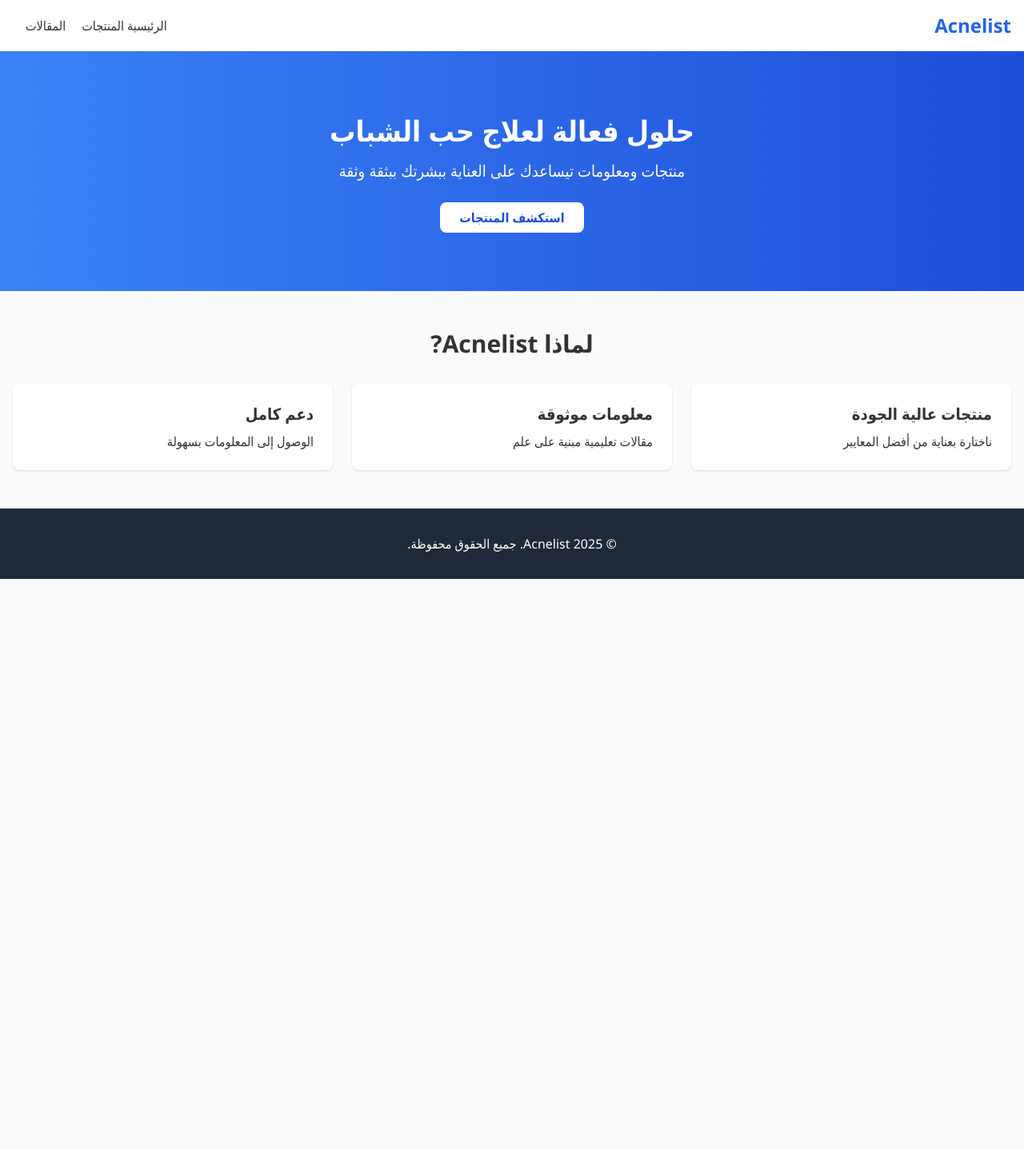
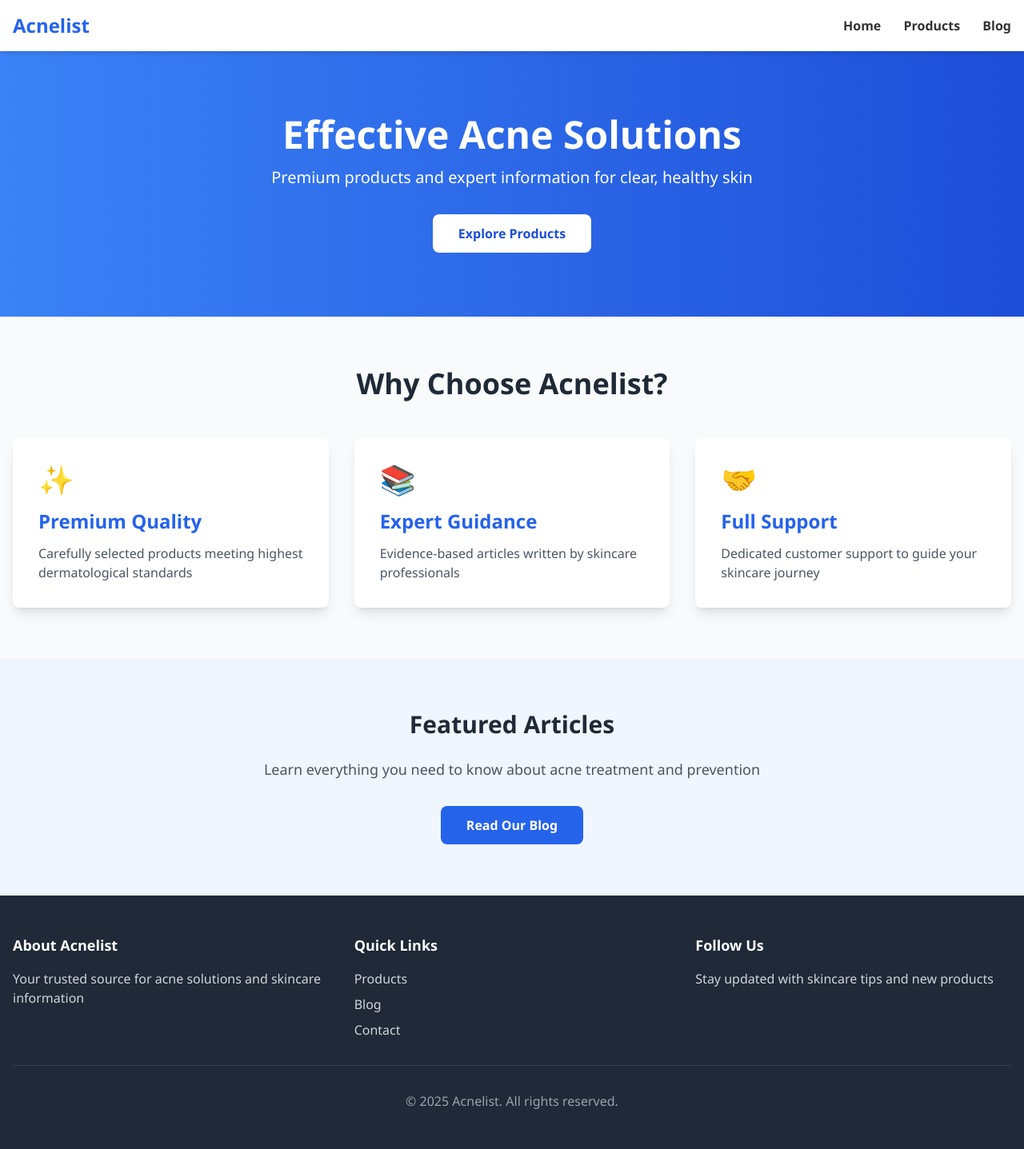
Before and after one commit to 3abdo90/acnelist, a plain HTML site: page index.html in a window 1280 px wide. Shown: the whole page at 80% size. Before the commit the page ends 800 px from the top, so only its background shows below. Drawn offline with nearby package versions, Linux system fonts and the light colour scheme.

Commit message:
Update index.html to English with improved UI

```diff
--- a/index.html
+++ b/index.html
@@ -1,54 +1,93 @@
 <!DOCTYPE html>
-<html lang="ar">
+<html lang="en">
 <head>
   <meta charset="UTF-8">
   <meta name="viewport" content="width=device-width, initial-scale=1.0">
-    <title>علاج حب الشباب - Acnelist</title>
+  <title>Acne Treatment Solutions - Acnelist</title>
   <script src="https://cdn.tailwindcss.com"></script>
   <link rel="stylesheet" href="styles.css">
 </head>
-<body class="bg-gray-50" dir="rtl">
-    <nav class="bg-white shadow-md">
+<body class="bg-gray-50">
+  <nav class="bg-white shadow-md sticky top-0 z-50">
     <div class="max-w-7xl mx-auto px-4 py-4 flex justify-between items-center">
       <h1 class="text-2xl font-bold text-blue-600">Acnelist</h1>
-            <div class="space-x-4">
-                <a href="index.html" class="hover:text-blue-600">الرئيسية</a>
-                <a href="products.html" class="hover:text-blue-600">المنتجات</a>
-                <a href="blog.html" class="hover:text-blue-600">المقالات</a>
+      <div class="space-x-6">
+        <a href="index.html" class="hover:text-blue-600 font-semibold">Home</a>
+        <a href="products.html" class="hover:text-blue-600 font-semibold">Products</a>
+        <a href="blog.html" class="hover:text-blue-600 font-semibold">Blog</a>
       </div>
     </div>
   </nav>
 
   <section class="bg-gradient-to-r from-blue-500 to-blue-700 text-white py-20">
     <div class="max-w-7xl mx-auto text-center">
-            <h2 class="text-4xl font-bold mb-4">حلول فعالة لعلاج حب الشباب</h2>
-            <p class="text-xl mb-8">منتجات ومعلومات تيساعدك على العناية ببشرتك ببثقة وثقة</p>
-            <a href="products.html" class="bg-white text-blue-700 px-6 py-2 rounded-lg font-bold hover:bg-gray-100">استكشف المنتجات</a>
+      <h2 class="text-5xl font-bold mb-4">Effective Acne Solutions</h2>
+      <p class="text-xl mb-8">Premium products and expert information for clear, healthy skin</p>
+      <a href="products.html" class="inline-block bg-white text-blue-700 px-8 py-3 rounded-lg font-bold hover:bg-gray-100 transition">
+        Explore Products
+      </a>
     </div>
   </section>
 
-    <section class="py-12 px-4">
+  <section class="py-16 px-4">
     <div class="max-w-7xl mx-auto">
-            <h3 class="text-3xl font-bold mb-8 text-center">لماذا Acnelist?</h3>
-            <div class="grid grid-cols-1 md:grid-cols-3 gap-6">
-                <div class="bg-white p-6 rounded-lg shadow">
-                    <h4 class="text-xl font-bold mb-2">منتجات عالية الجودة</h4>
-                    <p>ناختارة بعناية من أفضل المعايير</p>
+      <h3 class="text-4xl font-bold mb-12 text-center text-gray-800">Why Choose Acnelist?</h3>
+      <div class="grid grid-cols-1 md:grid-cols-3 gap-8">
+        <div class="bg-white p-8 rounded-lg shadow-lg hover:shadow-xl transition">
+          <div class="text-4xl mb-4">✨</div>
+          <h4 class="text-2xl font-bold mb-3 text-blue-600">Premium Quality</h4>
+          <p class="text-gray-600">Carefully selected products meeting highest dermatological standards</p>
         </div>
-                <div class="bg-white p-6 rounded-lg shadow">
-                    <h4 class="text-xl font-bold mb-2">معلومات موثوقة</h4>
-                    <p>مقالات تعليمية مبنية على علم</p>
+        <div class="bg-white p-8 rounded-lg shadow-lg hover:shadow-xl transition">
+          <div class="text-4xl mb-4">📚</div>
+          <h4 class="text-2xl font-bold mb-3 text-blue-600">Expert Guidance</h4>
+          <p class="text-gray-600">Evidence-based articles written by skincare professionals</p>
         </div>
-                <div class="bg-white p-6 rounded-lg shadow">
-                    <h4 class="text-xl font-bold mb-2">دعم كامل</h4>
-                    <p>الوصول إلى المعلومات بسهولة</p>
+        <div class="bg-white p-8 rounded-lg shadow-lg hover:shadow-xl transition">
+          <div class="text-4xl mb-4">🤝</div>
+          <h4 class="text-2xl font-bold mb-3 text-blue-600">Full Support</h4>
+          <p class="text-gray-600">Dedicated customer support to guide your skincare journey</p>
         </div>
       </div>
     </div>
   </section>
 
-    <footer class="bg-gray-800 text-white py-8 text-center">
-        <p>&copy; 2025 Acnelist. جميع الحقوق محفوظة.</p>
+  <section class="py-16 px-4 bg-blue-50">
+    <div class="max-w-7xl mx-auto text-center">
+      <h3 class="text-3xl font-bold mb-6 text-gray-800">Featured Articles</h3>
+      <p class="text-lg text-gray-600 mb-8">Learn everything you need to know about acne treatment and prevention</p>
+      <a href="blog.html" class="inline-block bg-blue-600 text-white px-8 py-3 rounded-lg font-bold hover:bg-blue-700 transition">
+        Read Our Blog
+      </a>
+    </div>
+  </section>
+
+  <footer class="bg-gray-800 text-white py-12">
+    <div class="max-w-7xl mx-auto px-4">
+      <div class="grid grid-cols-1 md:grid-cols-3 gap-8 mb-8">
+        <div>
+          <h4 class="font-bold text-lg mb-4">About Acnelist</h4>
+          <p class="text-gray-300">Your trusted source for acne solutions and skincare information</p>
+        </div>
+        <div>
+          <h4 class="font-bold text-lg mb-4">Quick Links</h4>
+          <ul class="space-y-2 text-gray-300">
+            <li><a href="products.html" class="hover:text-white">Products</a></li>
+            <li><a href="blog.html" class="hover:text-white">Blog</a></li>
+            <li><a href="#" class="hover:text-white">Contact</a></li>
+          </ul>
+        </div>
+        <div>
+          <h4 class="font-bold text-lg mb-4">Follow Us</h4>
+          <p class="text-gray-300">Stay updated with skincare tips and new products</p>
+        </div>
+      </div>
+      <div class="border-t border-gray-700 pt-8 text-center text-gray-400">
+        <p>&copy; 2025 Acnelist. All rights reserved.</p>
+      </div>
+    </div>
   </footer>
+
+  <script src="script.js"></script>
 </body>
 </html>
```
Lines whose indentation alone changed are shown as unchanged.
